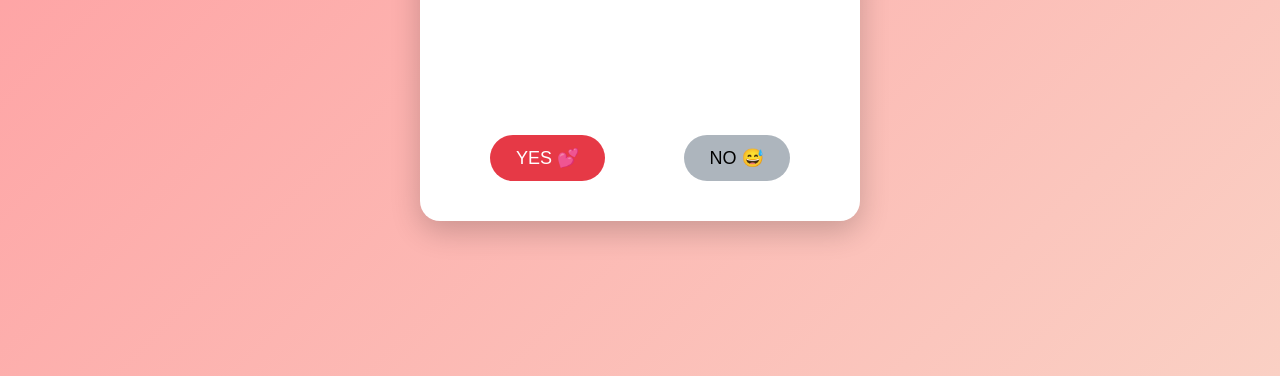
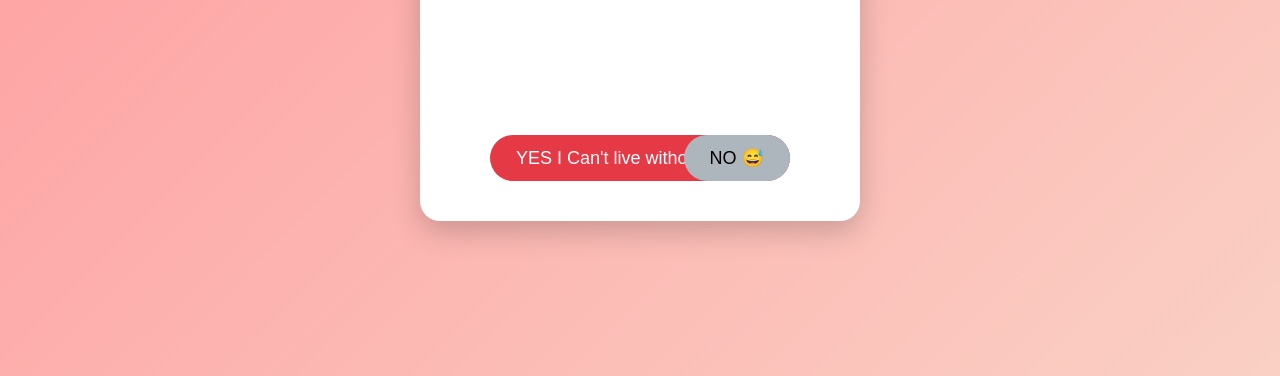
Before and after one commit to jon1424/addu, a plain HTML site: page index.html in a window 1280 px wide. Shown: the part 424-800 px from the top of the page. Drawn offline with Linux system fonts and the light colour scheme.

Commit message:
Update index.html

```diff
--- a/index.html
+++ b/index.html
@@ -88,7 +88,7 @@
 
     <h1 id="titleText">Will you be my Valentine? 💖</h1>
 
-    <button id="yesBtn">YES 💕</button>
+    <button id="yesBtn">YES I Can't live without him 💕</button>
     <button id="noBtn">NO 😅</button>
 
     <div id="message">Yonathan Love's Adonawit ❤️</div>
```
